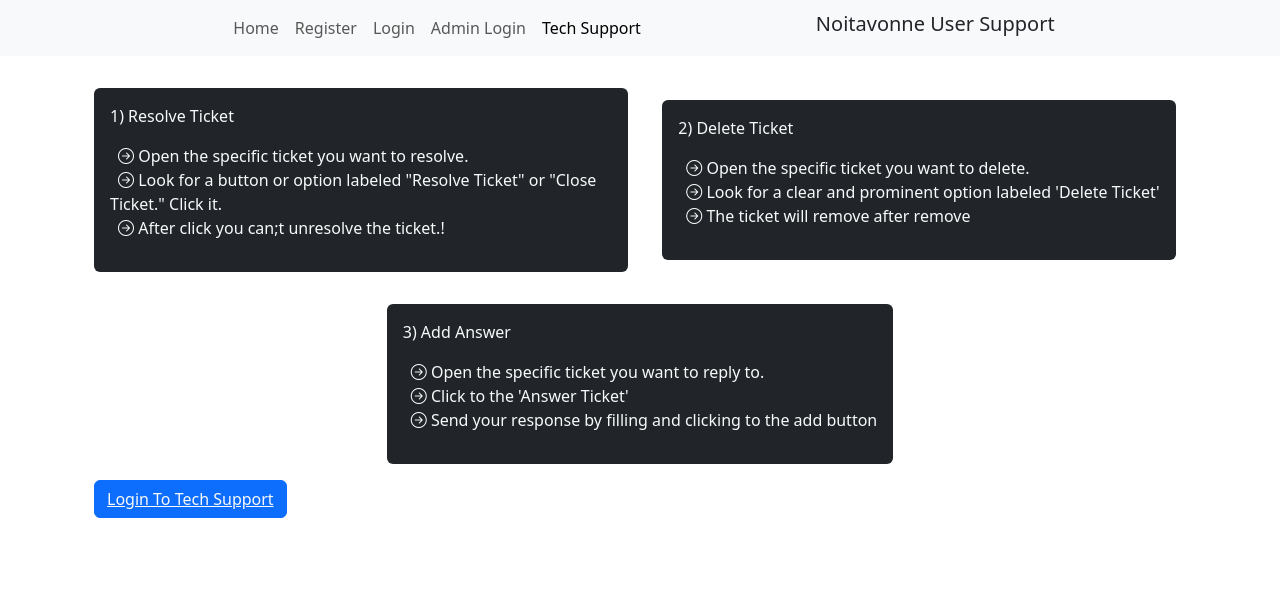
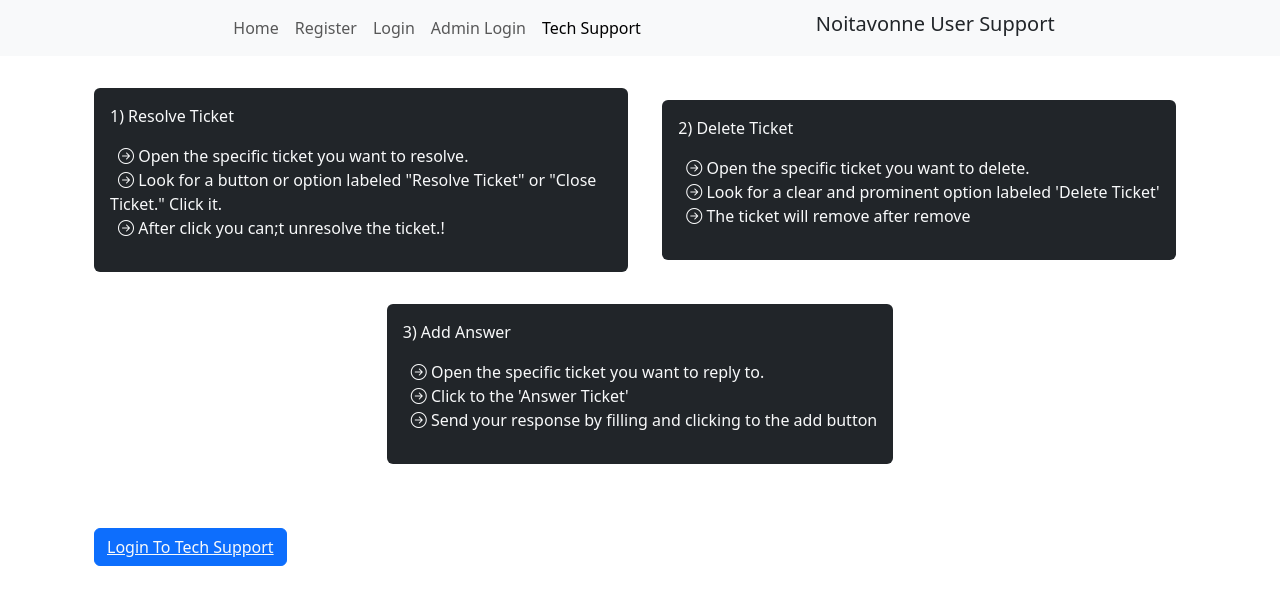
Before and after one commit to RG4025/endUserSupport, a React (Create React App) app: page /TechSupport in a window 1280 px wide. Shown: the top 604 px of the page. Built offline with nearby package versions, Linux system fonts and the light colour scheme.

Commit message:
New Commit

```diff
--- a/src/components/TechSupport.js
+++ b/src/components/TechSupport.js
@@ -66,7 +66,7 @@ function TechSupport() {
           </div>
         </div>
 
-        <div className="">
+        <div className="py-3 py-md-5">
           <button className="btn btn-primary btn-md">
             <Link className="text-light" to="/TechLogin">Login To Tech Support</Link>
           </button>
```
